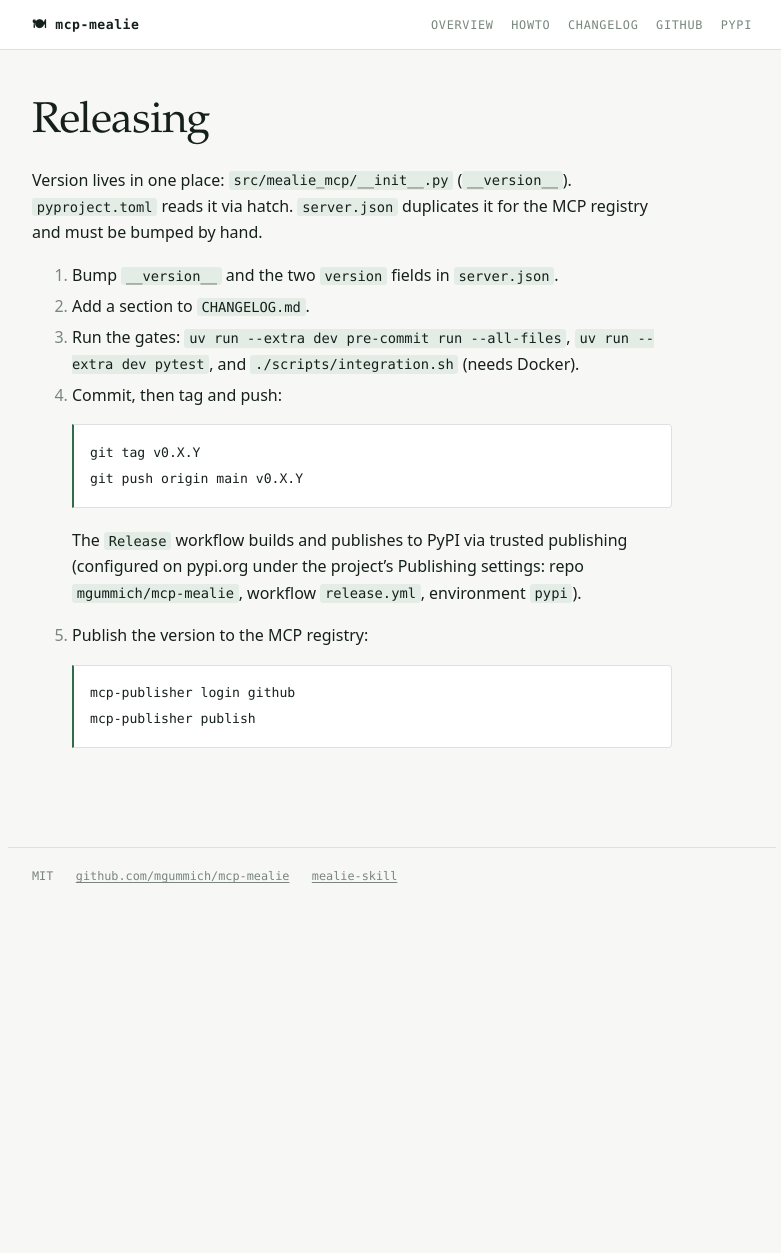
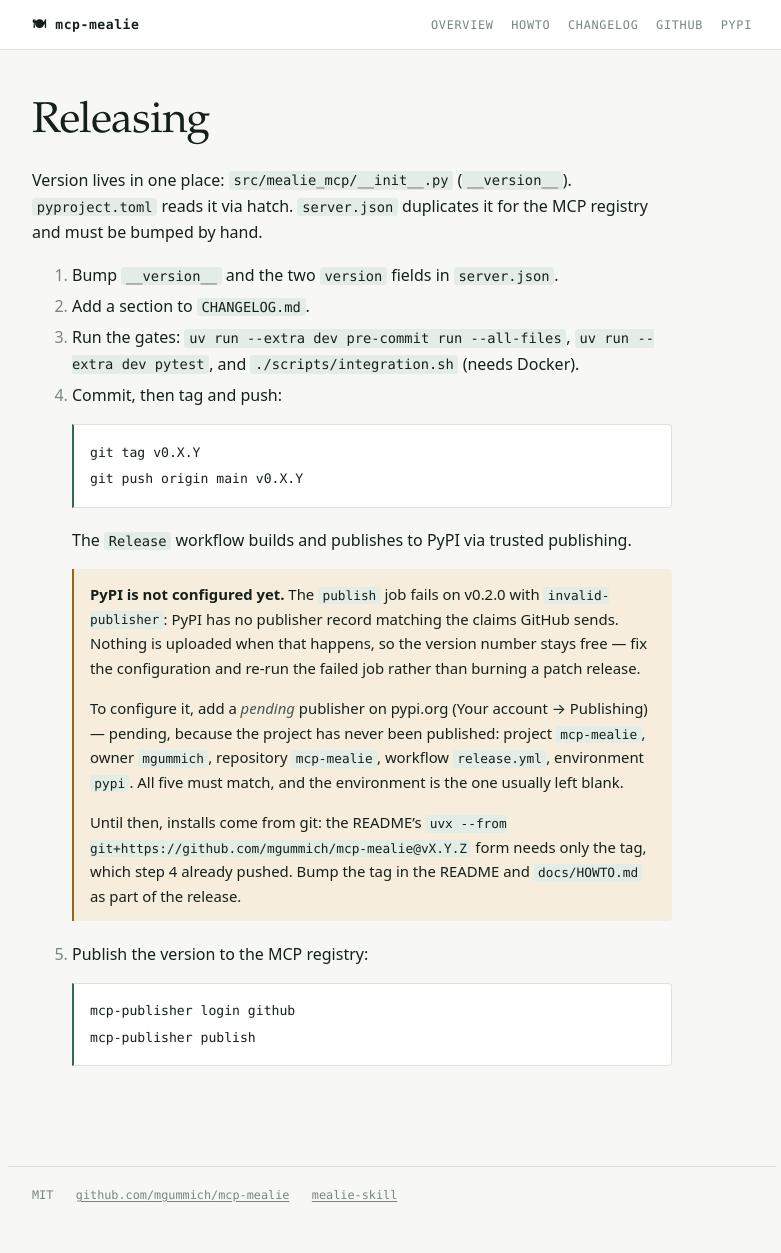
Before and after one commit to mgummich/mcp-mealie, a Jekyll site: the page built from docs/RELEASING.md, in a window 1280 px wide. Shown: the whole page, without its empty margins (248-1029 px from the left). Built offline with Jekyll 4.4.1, drawn with Linux system fonts in a browser that asks for light colours; our own code applies the rules of GitHub Pages for plain Markdown files; before the commit the page ends 935 px from its top, so only the background shows below that.

Commit message:
docs: install from git, since PyPI publishing is not configured (#19)
* docs: install from git, since PyPI publishing is not configured

Every install path in the docs said `uvx mcp-mealie`, which resolves nothing:
the package has never been published. The v0.2.0 release workflow reached the
publish step and PyPI refused the token exchange with `invalid-publisher` —
there is no publisher record matching the claims GitHub sends, and configuring
one needs an account action nobody has taken yet.

`uvx --from git+https://github.com/mgummich/mcp-mealie@v0.2.0 mcp-mealie`
works today and needs only the tag, which is already pushed. That form is now
what the README and the howto show, with a note saying why, and a `--directory`
recipe for running a local checkout while developing against it.

The two PyPI badges pointed at a project page that 404s, so the version badge
now reads the newest git tag and the Python badge states the supported versions
outright.

RELEASING.md carried the assumption that publishing was wired up. It now
records what actually happens, and the useful part: a refused exchange uploads
nothing, so the version stays free and the fix is to configure the pending
publisher and re-run the job, not to burn a patch release.

* test: pin the docs to the released version

README.md and docs/HOWTO.md both carry the install tag now, and a release that
bumps __version__ without touching them installs the previous server from a
command that looks current. server.json was already guarded this way; the docs
are the same class of hand-copied version.

Both files are checked for the `mcp-mealie@vX.Y.Z` form: at least one pin has
to be present, so the test fails rather than passes vacuously if the install
command is ever rewritten, and every pin found has to be the current version.

````diff
--- a/docs/RELEASING.md
+++ b/docs/RELEASING.md
@@ -15,9 +15,24 @@ registry and must be bumped by hand.
    git push origin main v0.X.Y
    ```
 
-   The `Release` workflow builds and publishes to PyPI via trusted publishing
-   (configured on pypi.org under the project's Publishing settings: repo
-   `mgummich/mcp-mealie`, workflow `release.yml`, environment `pypi`).
+   The `Release` workflow builds and publishes to PyPI via trusted publishing.
+
+   > **PyPI is not configured yet.** The `publish` job fails on v0.2.0 with
+   > `invalid-publisher`: PyPI has no publisher record matching the claims
+   > GitHub sends. Nothing is uploaded when that happens, so the version
+   > number stays free — fix the configuration and re-run the failed job
+   > rather than burning a patch release.
+   >
+   > To configure it, add a *pending* publisher on pypi.org (Your account →
+   > Publishing) — pending, because the project has never been published:
+   > project `mcp-mealie`, owner `mgummich`, repository `mcp-mealie`,
+   > workflow `release.yml`, environment `pypi`. All five must match, and
+   > the environment is the one usually left blank.
+   >
+   > Until then, installs come from git: the README's `uvx --from
+   > git+https://github.com/mgummich/mcp-mealie@vX.Y.Z` form needs only the
+   > tag, which step 4 already pushed. Bump the tag in the README and
+   > `docs/HOWTO.md` as part of the release.
 
 5. Publish the version to the MCP registry:
 
````
Also changed, not shown: docs/HOWTO.md (+1 -1 lines), tests/test_version.py (+23 -2 lines), README.md.
